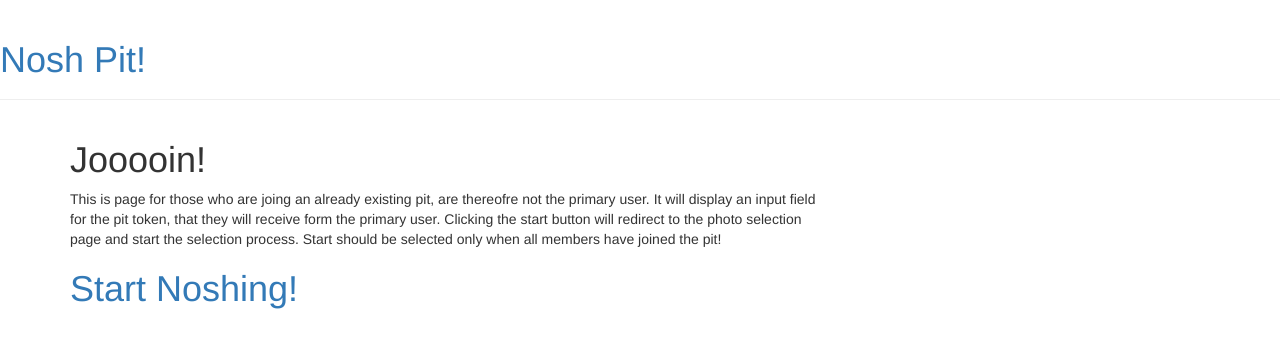
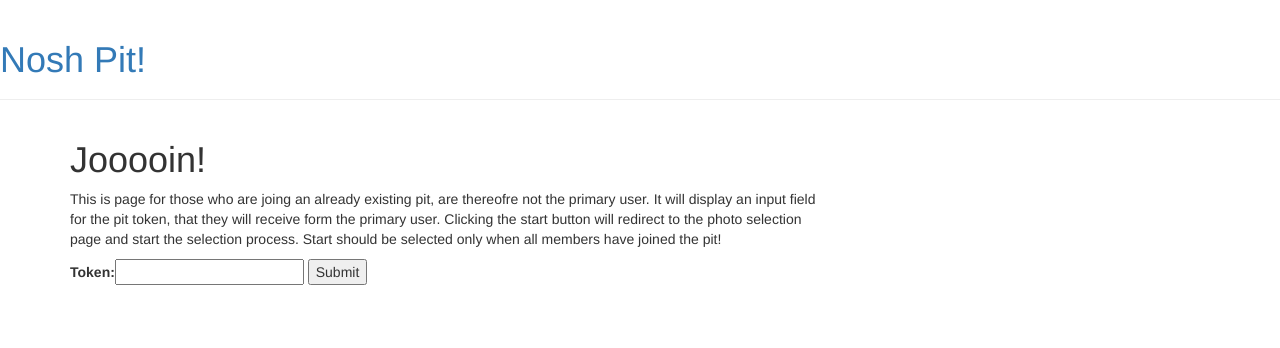
Before and after one commit to Spatterjaaay/NoshPit, a Django app: page /join in a window 1280 px wide. Shown: the top 348 px of the page. Run offline with Django 3.2, Linux system fonts and the light colour scheme; some libraries are stand-ins or nearby versions.

Commit message:
created a form that lets user joining a pit enter the pit token, saves the pit id in session and redirects to start noshing template

```diff
--- a/noshpit/forms.py
+++ b/noshpit/forms.py
@@ -1,6 +1,8 @@
 from django import forms
 
 class PitForm(forms.Form):
-       distance = forms.IntegerField(label='Distance', min_value=500, max_value=5000)
+    distance = forms.IntegerField(label='Distance', min_value=500, max_value=5000)
        # any validation for no past date?
        # location
+class JoinForm(forms.Form):
+    token = forms.CharField(label='Token', min_length=5, max_length=5)
--- a/noshpit/templates/noshpit/join_a_pit.html
+++ b/noshpit/templates/noshpit/join_a_pit.html
@@ -7,5 +7,10 @@
       This is page for those who are joing an already existing pit, are thereofre not the primary user. It will display an input field for the pit token, that they will receive form the primary user. Clicking the start button will redirect to the photo selection page and start the selection process. Start should be selected only when all members have joined the pit!
   </p>
 
-  <h1><a href="{% url 'start' %}">Start Noshing!</a></h1>
+  <!-- form that let's user enter a pit token -->
+  <form method="post">
+      {% csrf_token %}
+      {{ form }}
+      <input type="submit" value="Submit" />
+  </form>
 {% endblock %}
--- a/noshpit/templates/noshpit/start_noshing.html
+++ b/noshpit/templates/noshpit/start_noshing.html
@@ -1,5 +1,6 @@
 {% extends 'noshpit/base.html' %}
 
 {% block content %}
+  <p>pit token: {{ pit_token }}</p>
   <h1><a href="{% url 'photos' %}">Start Noshing!</a></h1>
 {% endblock %}
--- a/noshpit/views.py
+++ b/noshpit/views.py
@@ -5,7 +5,7 @@ from django.core import serializers
 
 from .models import Photo, Location, Pit, PitPhoto, User, Vote
 from pprint import pprint
-from .forms import PitForm
+from .forms import PitForm, JoinForm
 import requests, logging, random, string
 import json
 
@@ -13,6 +13,7 @@ def home(request):
     return render(request, 'noshpit/home.html', {})
 
 def start_a_pit(request):
+    # create user and associate them with a pit
     # if this is a POST request we need to process the form data
     if request.method == 'POST':
         # create a form instance and populate it with data from the request:
@@ -23,7 +24,7 @@ def start_a_pit(request):
             # find all the photos that conform to the form requirements
             photos = __find_photos__(form)
             # associate the photos with a pit ID and save them
-            pit = Pit.objects.get(token="1")
+            pit = Pit.objects.get(id=request.session["pit_id"])
             for photo in photos:
                 pit_photo = PitPhoto(photo=photo, pit=pit)
                 pit_photo.save()
@@ -43,12 +44,27 @@ def start_a_pit(request):
     return render(request, 'noshpit/start_a_pit.html', {'form': form, 'token': token})
 
 def join_a_pit(request):
-    # find the photos based on a pit id passed through a form
-    return render(request, 'noshpit/join_a_pit.html', {})
+    # create user
+
+    if request.method == 'POST':
+        form = JoinForm(request.POST)
+
+        if form.is_valid():
+            pit = Pit.objects.get(token=form.cleaned_data["token"])
+            request.session["pit_id"] = pit.id
+
+            return redirect('start_noshing')
+
+    else:
+        form = JoinForm()
+
+    return render(request, 'noshpit/join_a_pit.html', {'form': form})
 
 def start_noshing(request):
-    return render(request, 'noshpit/start_noshing.html', {})
-    pass
+    print(request.session["pit_id"])
+    pit = Pit.objects.get(id=request.session["pit_id"])
+    pit_token = pit.token
+    return render(request, 'noshpit/start_noshing.html', {'pit_token':pit_token})
 
 def list_photos(request):
     # finds photos assigned to a specific pit and randomizes their order
@@ -75,7 +91,7 @@ def yes(request):
     # create a vote
     pit_photo = PitPhoto.objects.get(id=request.session["pit_photos"][request.session["photo_index"]])
     location = pit_photo.photo.location
-    pit = Pit.objects.get(token="1")
+    pit = Pit.objects.get(id=request.session["pit_id"])
     user = User.objects.get(id="1")
     vote = Vote(location=location, user=user, pit=pit)
     vote.save()
```
